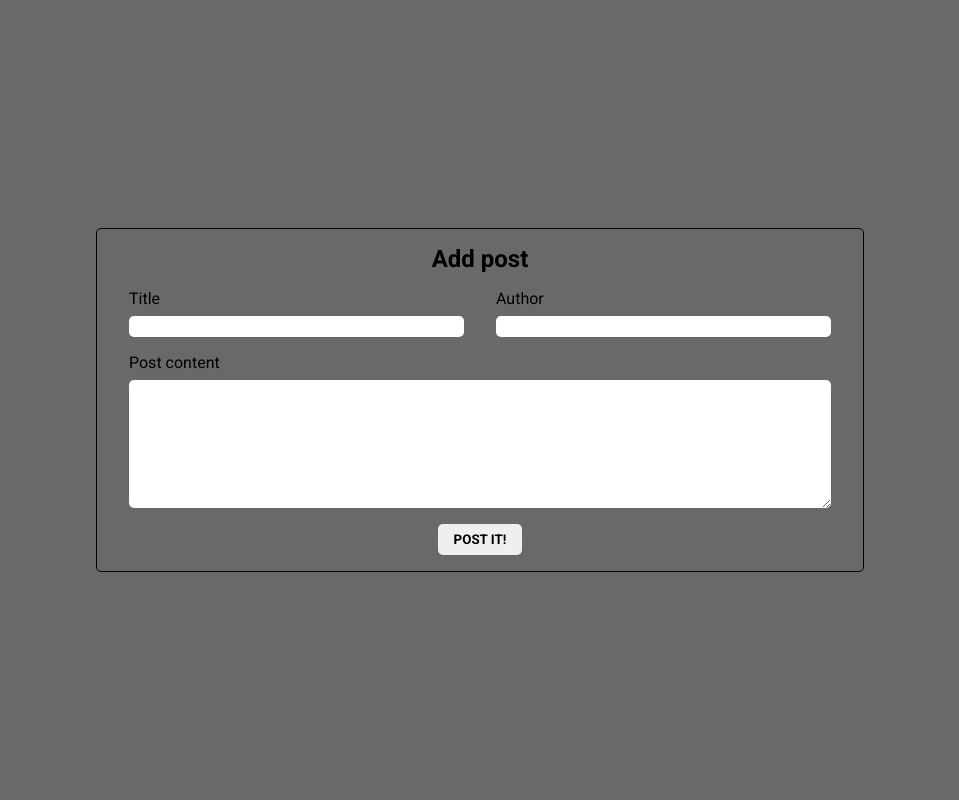
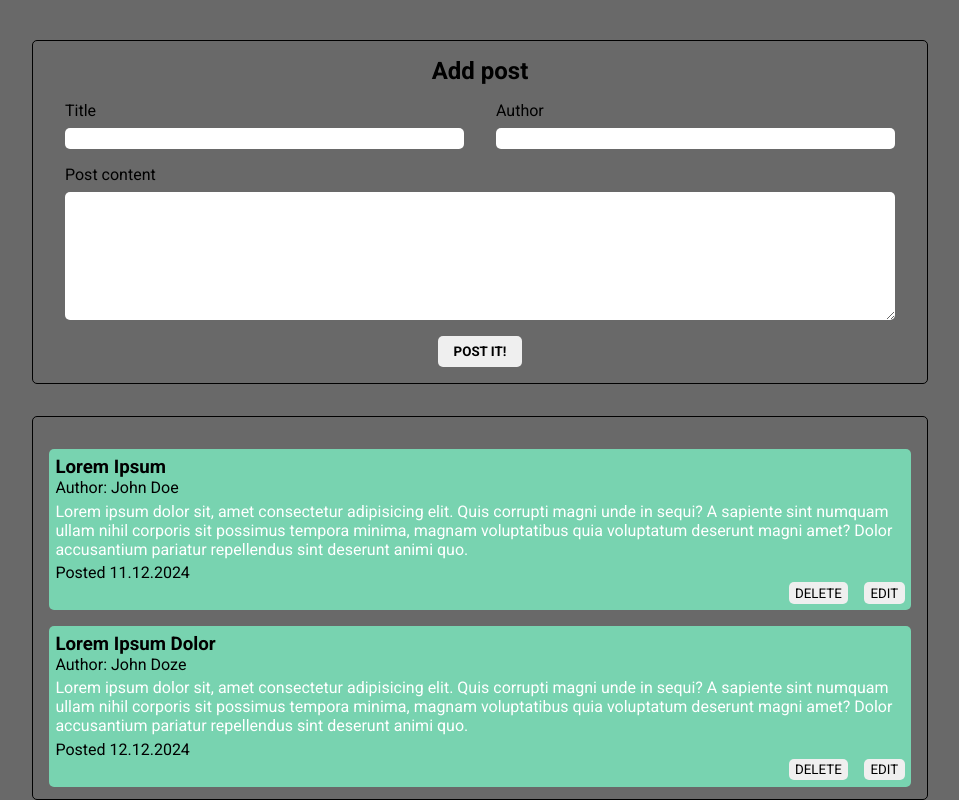
Before and after one commit to Kabrax01/Post_It, a React (Vite) app in the folder client/: page / in a window 1280 px wide. Shown: the whole page, without its empty margins (160-1119 px from the left). Built offline with nearby package versions, Linux system fonts and the light colour scheme.

Commit message:
feat: added PostList component

```diff
--- a/client/index.html
+++ b/client/index.html
@@ -2,7 +2,6 @@
 <html lang="en">
     <head>
         <meta charset="UTF-8" />
-        <link rel="icon" type="image/svg+xml" href="/vite.svg" />
         <meta name="viewport" content="width=device-width, initial-scale=1.0" />
         <link rel="preconnect" href="https://fonts.googleapis.com" />
         <link rel="preconnect" href="https://fonts.gstatic.com" crossorigin />
--- a/client/src/App.tsx
+++ b/client/src/App.tsx
@@ -1,10 +1,17 @@
+import { useState } from "react";
 import styles from "./app.module.scss";
 import AddPost from "./components/addPost/AddPost";
+import PostsList from "./components/postsList/PostsList.tsx";
+import { fakePosts } from "./assets/fakePosts.ts";
+import { Post } from "./entities/types";
 
 function App() {
+    const [posts, setPosts] = useState<Post[]>(fakePosts);
+
     return (
         <main className={styles.main}>
             <AddPost />
+            <PostsList posts={posts} />
         </main>
     );
 }
--- a/client/src/app.module.scss
+++ b/client/src/app.module.scss
@@ -18,9 +18,11 @@ a {
 
 .main {
     display: flex;
-    justify-content: center;
+    justify-content: flex-start;
     align-items: center;
+    flex-direction: column;
     background: a.$color-dark-grey;
+    padding-top: 5vh;
     height: 100vh;
     width: 100vw;
 }
--- /dev/null
+++ b/client/src/assets/fakePosts.ts
@@ -0,0 +1,22 @@
+import { Post } from "../entities/types";
+
+export const fakePosts: Post[] = [
+    {
+        id: "12345",
+        author: "John Doe",
+        title: "Lorem Ipsum",
+        content:
+            "Lorem ipsum dolor sit, amet consectetur adipisicing elit. Quis corrupti magni unde in sequi? A sapiente sint numquam ullam nihil corporis sit possimus tempora minima, magnam voluptatibus quia voluptatum deserunt magni amet? Dolor accusantium pariatur repellendus sint deserunt animi quo.",
+
+        createdAt: "11.12.2024",
+    },
+    {
+        id: "22345",
+        author: "John Doze",
+        title: "Lorem Ipsum Dolor",
+        content:
+            "Lorem ipsum dolor sit, amet consectetur adipisicing elit. Quis corrupti magni unde in sequi? A sapiente sint numquam ullam nihil corporis sit possimus tempora minima, magnam voluptatibus quia voluptatum deserunt magni amet? Dolor accusantium pariatur repellendus sint deserunt animi quo.",
+
+        createdAt: "12.12.2024",
+    },
+];
--- a/client/src/components/addPost/AddPost.tsx
+++ b/client/src/components/addPost/AddPost.tsx
@@ -3,7 +3,7 @@ import styles from "./addPost.module.scss";
 const AddPost = () => {
     return (
         <div className={styles.container}>
-            <p>Add post</p>
+            <h1>Add post</h1>
             <form className={styles.post_form}>
                 <div className={styles.credentials}>
                     <div className={styles.title}>
--- a/client/src/components/addPost/addPost.module.scss
+++ b/client/src/components/addPost/addPost.module.scss
@@ -4,7 +4,7 @@
     border: 1px solid black;
     border-radius: a.$radius-small;
     padding: 1rem;
-    width: 60vw;
+    width: a.$container-width;
 
     .post_form {
         display: flex;
@@ -12,7 +12,7 @@
         align-items: center;
     }
 
-    p {
+    h1 {
         margin: 0 auto;
         text-align: center;
         font-weight: 600;
--- /dev/null
+++ b/client/src/components/postsList/PostsList.tsx
@@ -0,0 +1,25 @@
+import styles from "./postList.module.scss";
+import { Posts } from "../../entities/types";
+
+const PostsList = ({ posts }: Posts) => {
+    return (
+        <div className={styles.posts_container}>
+            {posts.map((post) => {
+                return (
+                    <article className={styles.post} key={post.id}>
+                        <h3>{post.title}</h3>
+                        <p>Author: {post.author}</p>
+                        <p>{post.content}</p>
+                        <p>Posted {post.createdAt}</p>
+                        <div className={styles.buttons}>
+                            <button>delete</button>
+                            <button>edit</button>
+                        </div>
+                    </article>
+                );
+            })}
+        </div>
+    );
+};
+
+export default PostsList;
--- /dev/null
+++ b/client/src/components/postsList/postList.module.scss
@@ -0,0 +1,42 @@
+@use "../../sass/abstracts/" as a;
+
+.posts_container {
+    border: 1px solid a.$color-black;
+    border-radius: a.$radius-small;
+    padding: 1rem;
+    width: a.$container-width;
+    margin-top: 2rem;
+    height: 54vh;
+    overflow-y: scroll;
+    scrollbar-width: none;
+
+    .post {
+        margin-top: 1rem;
+        background: a.$color;
+        padding: 0.4rem;
+        border-radius: a.$radius-small;
+
+        p:nth-of-type(2) {
+            color: a.$color-white;
+            margin: 0.3rem 0;
+        }
+
+        .buttons {
+            width: 100%;
+            display: flex;
+            justify-content: flex-end;
+
+            button {
+                padding: 0.2rem 0.4rem;
+                text-transform: uppercase;
+                border: none;
+                border-radius: a.$radius-small;
+                cursor: pointer;
+            }
+
+            button:nth-of-type(2) {
+                margin-left: 1rem;
+            }
+        }
+    }
+}
--- /dev/null
+++ b/client/src/entities/types.ts
@@ -0,0 +1,11 @@
+export interface Posts {
+    posts: Post[];
+}
+
+export interface Post {
+    id: string;
+    author: string;
+    title: string;
+    content: string;
+    createdAt: string;
+}
--- a/client/src/sass/abstracts/_colors.scss
+++ b/client/src/sass/abstracts/_colors.scss
@@ -1,2 +1,4 @@
 $color-dark-grey: hsl(0, 0%, 41%);
 $color-white: hsl(100, 100%, 100%);
+$color-black: hsl(0, 0%, 0%);
+$color: hsl(157, 51%, 65%);
--- a/client/src/sass/abstracts/_utils.scss
+++ b/client/src/sass/abstracts/_utils.scss
@@ -3,3 +3,7 @@
 $radius-small: 5px;
 $radius-medium: 10px;
 $radius-big: 20px;
+
+// MAIN CONTAINERS WIDTH
+
+$container-width: 70vw;
```
